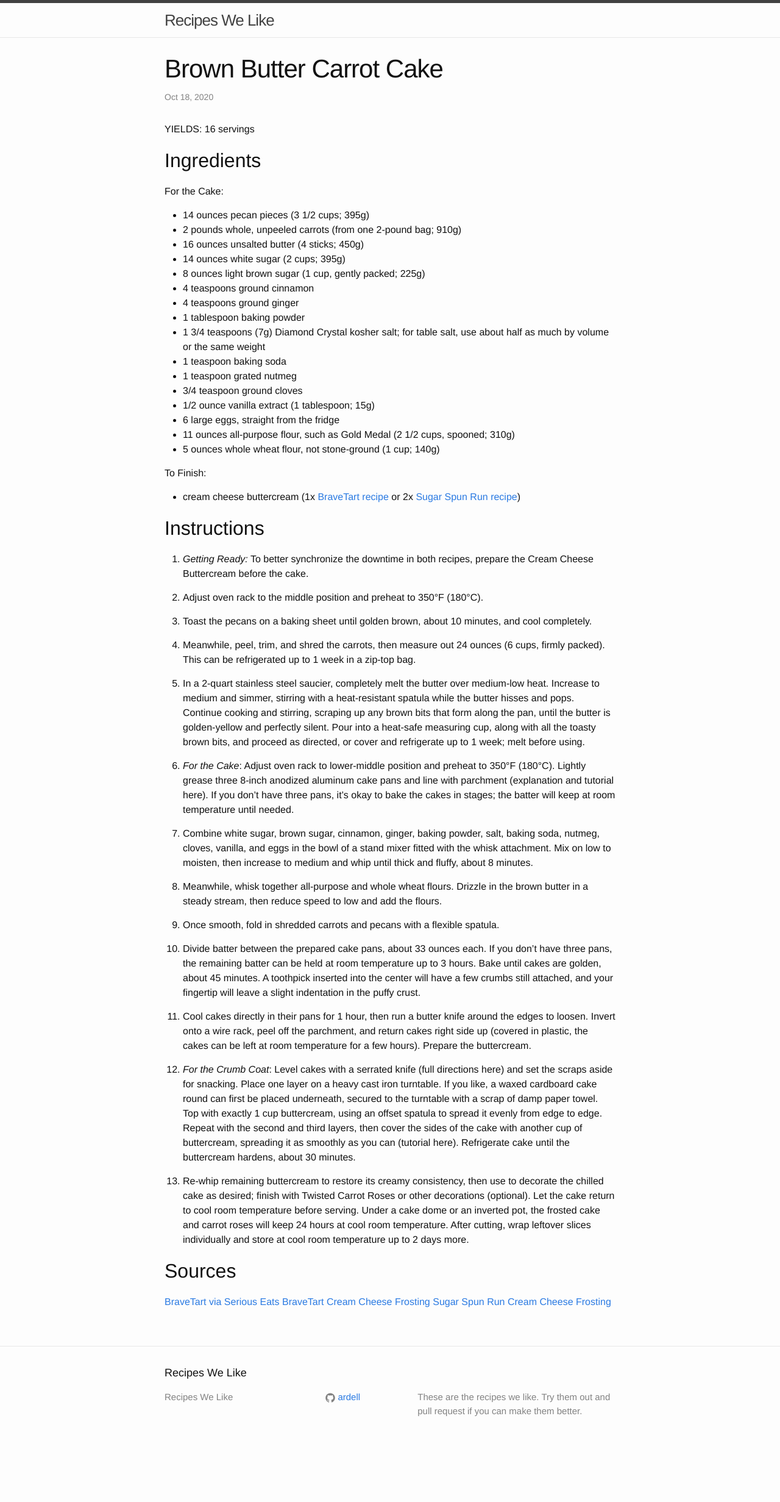
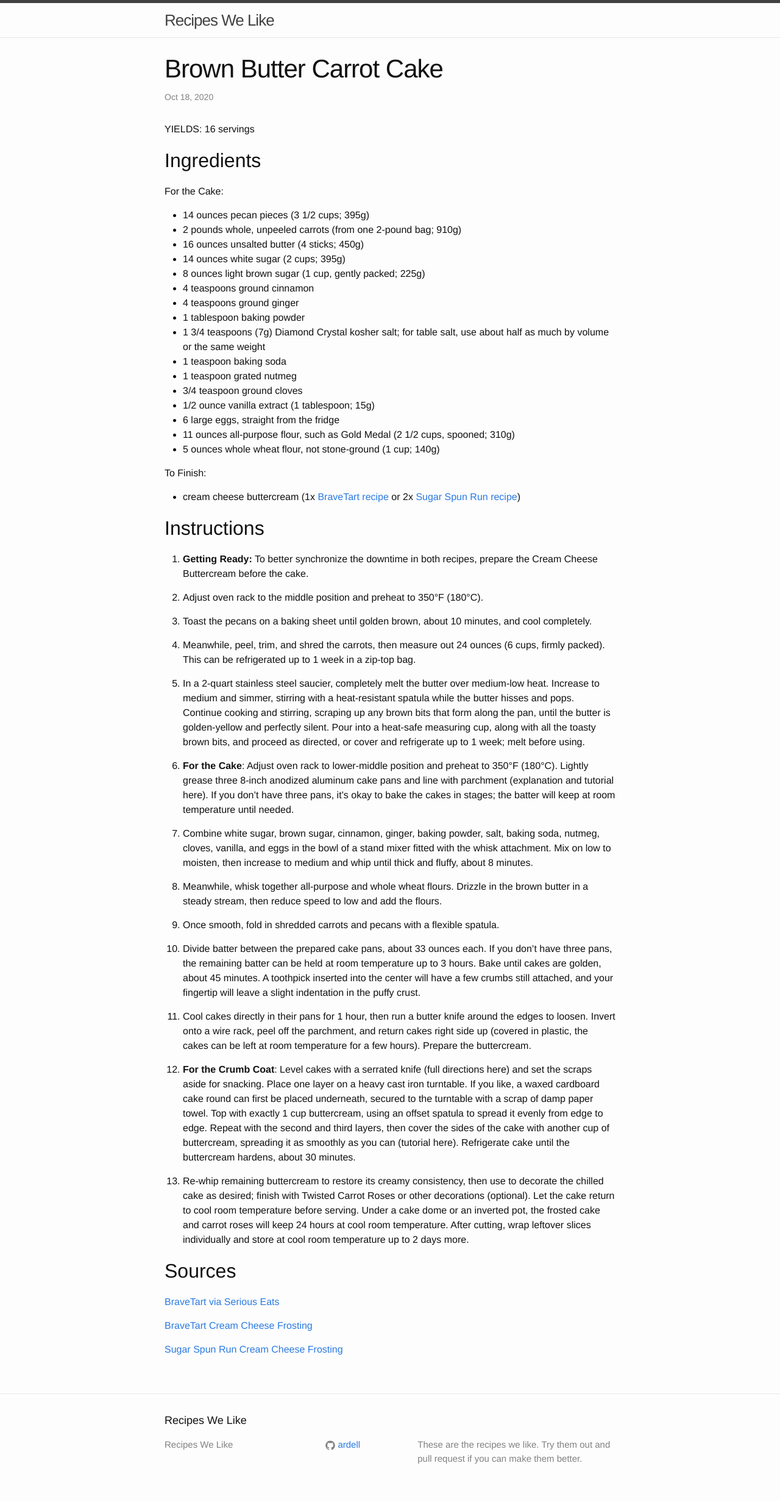
Before and after one commit to ardell/recipes, a Jekyll site: the page built from _posts/2020-10-18-brown-butter-carrot-cake.markdown, in a window 1280 px wide. Shown: the whole page at 61% size. Built offline with Jekyll 4.4.1, drawn with Linux system fonts in a browser that asks for light colours; before the commit the page ends 2385 px from its top, so only the background shows below that.

Commit message:
Update formatting a bit.

```diff
--- a/_posts/2020-10-18-brown-butter-carrot-cake.markdown
+++ b/_posts/2020-10-18-brown-butter-carrot-cake.markdown
@@ -33,7 +33,7 @@ To Finish:
 
 Instructions
 ------------
-1. *Getting Ready:* To better synchronize the downtime in both recipes, prepare
+1. **Getting Ready:** To better synchronize the downtime in both recipes, prepare
    the Cream Cheese Buttercream before the cake.
 
 2. Adjust oven rack to the middle position and preheat to 350°F (180°C).
@@ -52,7 +52,7 @@ Instructions
    measuring cup, along with all the toasty brown bits, and proceed as
    directed, or cover and refrigerate up to 1 week; melt before using.
 
-6. *For the Cake*: Adjust oven rack to lower-middle position and preheat to
+6. **For the Cake**: Adjust oven rack to lower-middle position and preheat to
    350°F (180°C). Lightly grease three 8-inch anodized aluminum cake pans and
    line with parchment (explanation and tutorial here). If you don’t have three
    pans, it’s okay to bake the cakes in stages; the batter will keep at room
@@ -80,7 +80,7 @@ Instructions
    return cakes right side up (covered in plastic, the cakes can be left at
    room temperature for a few hours). Prepare the buttercream.
 
-12. *For the Crumb Coat*: Level cakes with a serrated knife (full directions
+12. **For the Crumb Coat**: Level cakes with a serrated knife (full directions
    here) and set the scraps aside for snacking. Place one layer on a heavy cast
    iron turntable. If you like, a waxed cardboard cake round can first be
    placed underneath, secured to the turntable with a scrap of damp paper
@@ -101,5 +101,7 @@ Instructions
 Sources
 ------
 [BraveTart via Serious Eats](https://www.seriouseats.com/recipes/2017/10/carrot-cake-recipe.html)
+
 [BraveTart Cream Cheese Frosting](https://www.seriouseats.com/recipes/2017/10/cream-cheese-buttercream-recipe.html)
+
 [Sugar Spun Run Cream Cheese Frosting](https://sugarspunrun.com/cream-cheese-frosting/)
```
